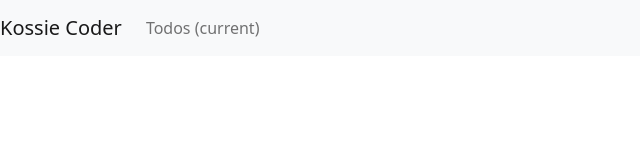
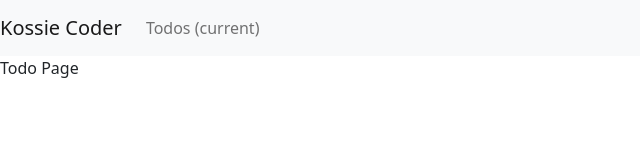
Before and after one commit to sannimdev/vue3-beginner-kossiecoder, a Vue app: page /todos/1 in a window 1280 px wide. Shown: the top 160 px of the page, without its empty margins (0-640 px from the left). Built offline with nearby package versions, Linux system fonts and the light colour scheme.

Commit message:
45강: To-Do 수정 페이지 route 추가하기

```diff
--- /dev/null
+++ b/src/pages/todos/_id.vue
@@ -0,0 +1,16 @@
+<template>
+    <div>Todo Page</div>
+</template>
+
+<script>
+import { useRoute } from 'vue-router';
+export default {
+    setup() {
+        const route = useRoute();
+
+        console.log(route, route.params);
+    },
+};
+</script>
+
+<style></style>
--- a/src/router/index.js
+++ b/src/router/index.js
@@ -1,6 +1,7 @@
 import { createRouter, createWebHistory } from 'vue-router';
 import Home from '../pages/index.vue';
 import Todos from '../pages/todos/index.vue';
+import Todo from '../pages/todos/_id.vue';
 
 const router = createRouter({
     history: createWebHistory(),
@@ -15,6 +16,11 @@ const router = createRouter({
             name: 'Todos',
             component: Todos,
         },
+        {
+            path: '/todos/:id',
+            name: 'Todo',
+            component: Todo,
+        },
     ],
 });
 
```
